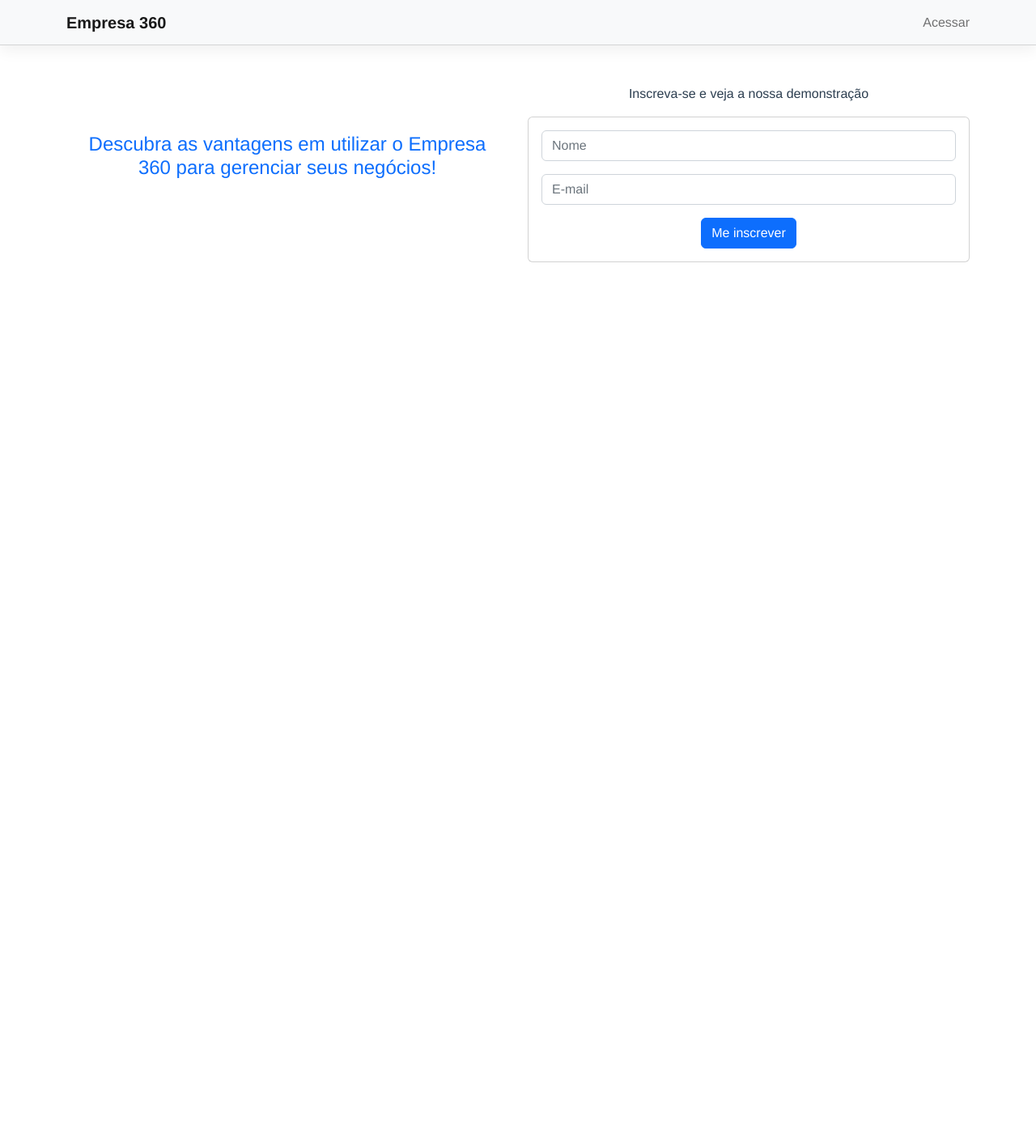
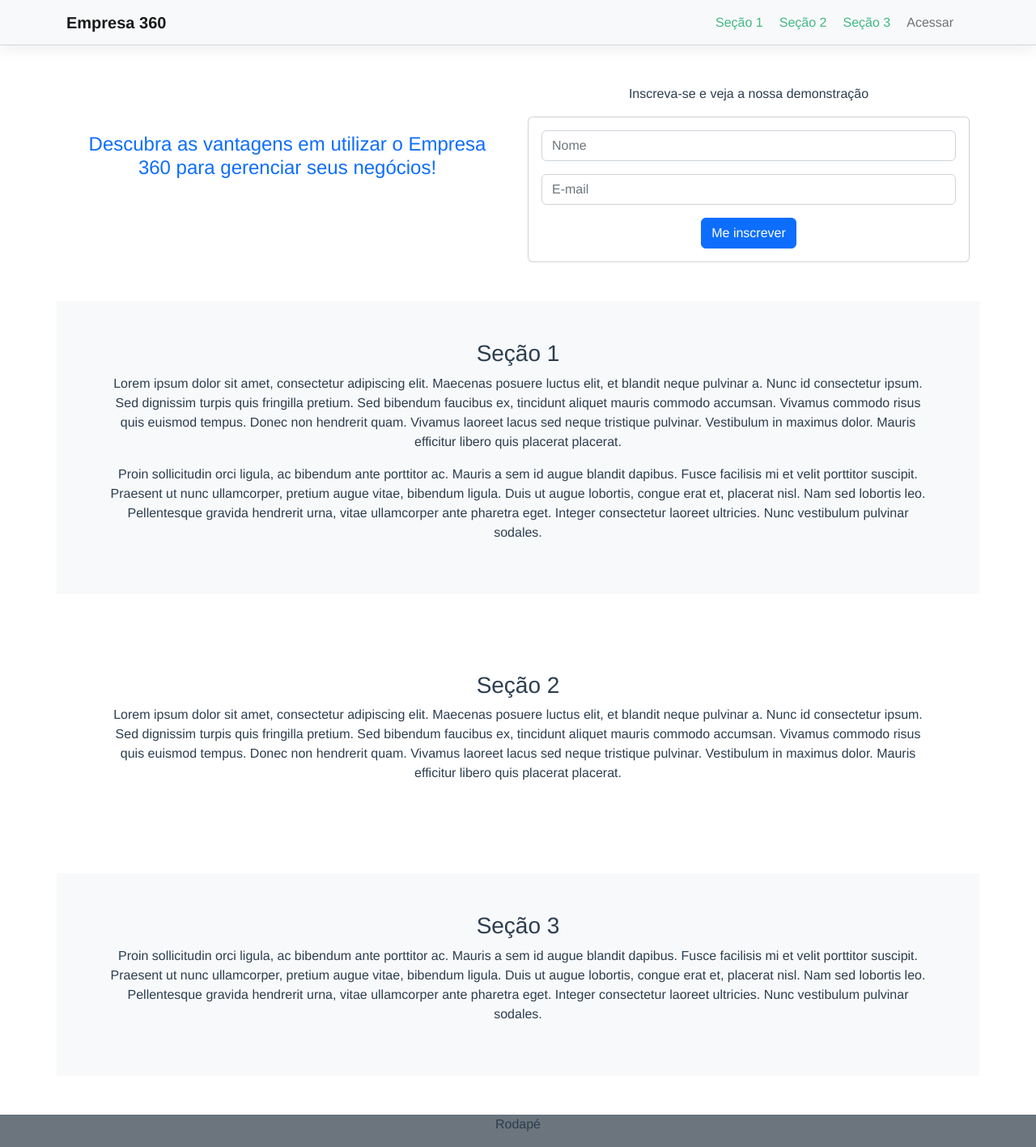
Before and after one commit to GabrielHCustodio/Company-project, a Vue app: page / in a window 1280 px wide. Shown: the whole page at 81% size. Before the commit the page ends 800 px from the top, so only its background shows below. Built offline with nearby package versions, Linux system fonts and the light colour scheme.

Commit message:
Implemented scrollBehavior, to control the scroll of the page and implemented the lazy loading of isolated components, with the creation of their respective loading files.

```diff
--- a/src/router/index.js
+++ b/src/router/index.js
@@ -1,5 +1,6 @@
 import { createRouter, createWebHistory } from 'vue-router'
 
+/* imports
 import Contracts from '@/components/sales/Contracts.vue'
 import Dashboard from '@/components/dashboard/Dashboard.vue'
 import DashboardFooter from '@/components/dashboard/DashboardFooter.vue'
@@ -11,7 +12,21 @@
 import StandardSales from '@/components/sales/StandardSales.vue'
 import Service from '@/components/services/Service.vue'
 import Services from '@/components/services/Services.vue'
-import Site from '../views/Site.vue'
+import Site from '../views/Site.vue' */
+
+//lazy loading ( import dinâmico)
+const Contracts = () => import(/* webpackChunkName: sales */ '@/components/sales/Contracts.vue')
+const Dashboard = () => import('@/components/dashboard/Dashboard.vue')
+const DashboardFooter = () => import('@/components/dashboard/DashboardFooter.vue')
+const HomeView = () => import('../views/Home.vue')
+const Lead = () => import(/* webpackChunkName: sales */ '@/components/sales/Lead.vue')
+const Leads = () => import(/* webpackChunkName: sales */ '@/components/sales/Leads.vue')
+const Login = () => import('../views/Login.vue')
+const Sales = () => import(/* webpackChunkName: sales */ '@/components/sales/Sales.vue')
+const StandardSales = () => import(/* webpackChunkName: sales */ '@/components/sales/StandardSales.vue')
+const Service = () => import(/* webpackChunkName: services */ '@/components/services/Service.vue')
+const Services = () => import(/* webpackChunkName: services */ '@/components/services/Services.vue')
+const Site = () => import('../views/Site.vue')
 
 const routes = [
   {
@@ -79,6 +94,17 @@
 
 const router = createRouter({
   history: createWebHistory(process.env.BASE_URL),
+  scrollBehavior(to, from, savedPosition) {
+    if(savedPosition) {
+      return savedPosition
+    }
+
+    if(to.hash) {
+      return {el: to.hash}
+    }
+
+    return { left: 0, top: 0}
+  },
   routes
 })
 
--- a/src/views/Site.vue
+++ b/src/views/Site.vue
@@ -3,13 +3,21 @@
         <nav class="navbar navbar-light bg-light menu-superior">
             <div class="container">
                 <a class="navbar-brand" href="#">Empresa 360</a>
-                <div class="navbar-nav">
-                    <ul class="navbar-nav">
-                        <li class="nav-item">
-                            <router-link class="nav-link" to="/login">Acessar</router-link>
-                        </li>
-                    </ul>
-                </div>
+
+                <ul class="navbar-nav links">
+                    <li class="nav-item">
+                        <router-link class="nav-link" :to="{ path:'/', hash: '#section_1'}">Seção 1</router-link>
+                    </li>
+                    <li class="nav-item">
+                        <router-link class="nav-link" :to="{ path:'/', hash: '#section_2'}">Seção 2</router-link>
+                    </li>
+                    <li class="nav-item">
+                        <router-link class="nav-link" :to="{ path:'/', hash: '#section_3'}">Seção 3</router-link>
+                    </li>
+                    <li class="nav-item">
+                        <router-link class="nav-link" to="/login">Acessar</router-link>
+                    </li>
+                </ul>
             </div>
         </nav>
 
@@ -35,15 +43,39 @@
                     </div>
                 </div>
             </div>
+
+            <div class="row mt-5 p-5 bg-light">
+                <div class="col">
+                    <h3 id="section_1">Seção 1</h3>
+                    <p>Lorem ipsum dolor sit amet, consectetur adipiscing elit. Maecenas posuere luctus elit, et blandit neque pulvinar a. Nunc id consectetur ipsum. Sed dignissim turpis quis fringilla pretium. Sed bibendum faucibus ex, tincidunt aliquet mauris commodo accumsan. Vivamus commodo risus quis euismod tempus. Donec non hendrerit quam. Vivamus laoreet lacus sed neque tristique pulvinar. Vestibulum in maximus dolor. Mauris efficitur libero quis placerat placerat.</p>
+                    <p>Proin sollicitudin orci ligula, ac bibendum ante porttitor ac. Mauris a sem id augue blandit dapibus. Fusce facilisis mi et velit porttitor suscipit. Praesent ut nunc ullamcorper, pretium augue vitae, bibendum ligula. Duis ut augue lobortis, congue erat et, placerat nisl. Nam sed lobortis leo. Pellentesque gravida hendrerit urna, vitae ullamcorper ante pharetra eget. Integer consectetur laoreet ultricies. Nunc vestibulum pulvinar sodales.</p>
+                </div>
+            </div>
+
+            <div class="row mt-5 p-5">
+                <div class="col">
+                    <h3 id="section_2">Seção 2</h3>
+                    <p>Lorem ipsum dolor sit amet, consectetur adipiscing elit. Maecenas posuere luctus elit, et blandit neque pulvinar a. Nunc id consectetur ipsum. Sed dignissim turpis quis fringilla pretium. Sed bibendum faucibus ex, tincidunt aliquet mauris commodo accumsan. Vivamus commodo risus quis euismod tempus. Donec non hendrerit quam. Vivamus laoreet lacus sed neque tristique pulvinar. Vestibulum in maximus dolor. Mauris efficitur libero quis placerat placerat.</p>
+                </div>
+            </div>
+
+            <div class="row mt-5 p-5 bg-light">
+                <div class="col">
+                    <h3 id="section_3">Seção 3</h3>
+                    <p>Proin sollicitudin orci ligula, ac bibendum ante porttitor ac. Mauris a sem id augue blandit dapibus. Fusce facilisis mi et velit porttitor suscipit. Praesent ut nunc ullamcorper, pretium augue vitae, bibendum ligula. Duis ut augue lobortis, congue erat et, placerat nisl. Nam sed lobortis leo. Pellentesque gravida hendrerit urna, vitae ullamcorper ante pharetra eget. Integer consectetur laoreet ultricies. Nunc vestibulum pulvinar sodales.</p>
+                </div>
+            </div>
+        </div>
+
+        <div class="container-fluid mt-5">
+            <div class="row bg-secondary">
+                <div class="col">
+                    <p>Rodapé</p>
+                </div>
+            </div>
         </div>
     </div>
 </template>
-
-<script>
-export default {
-    name: "site"
-}
-</script>
 
 <style scoped>
 .menu-superior {
@@ -52,4 +84,10 @@
 .destaque {
     padding: 60px 15px;
 }
+.links {
+    flex-direction: row;
+}
+.links a{
+    margin-right: 20px;
+}
 </style>
```
